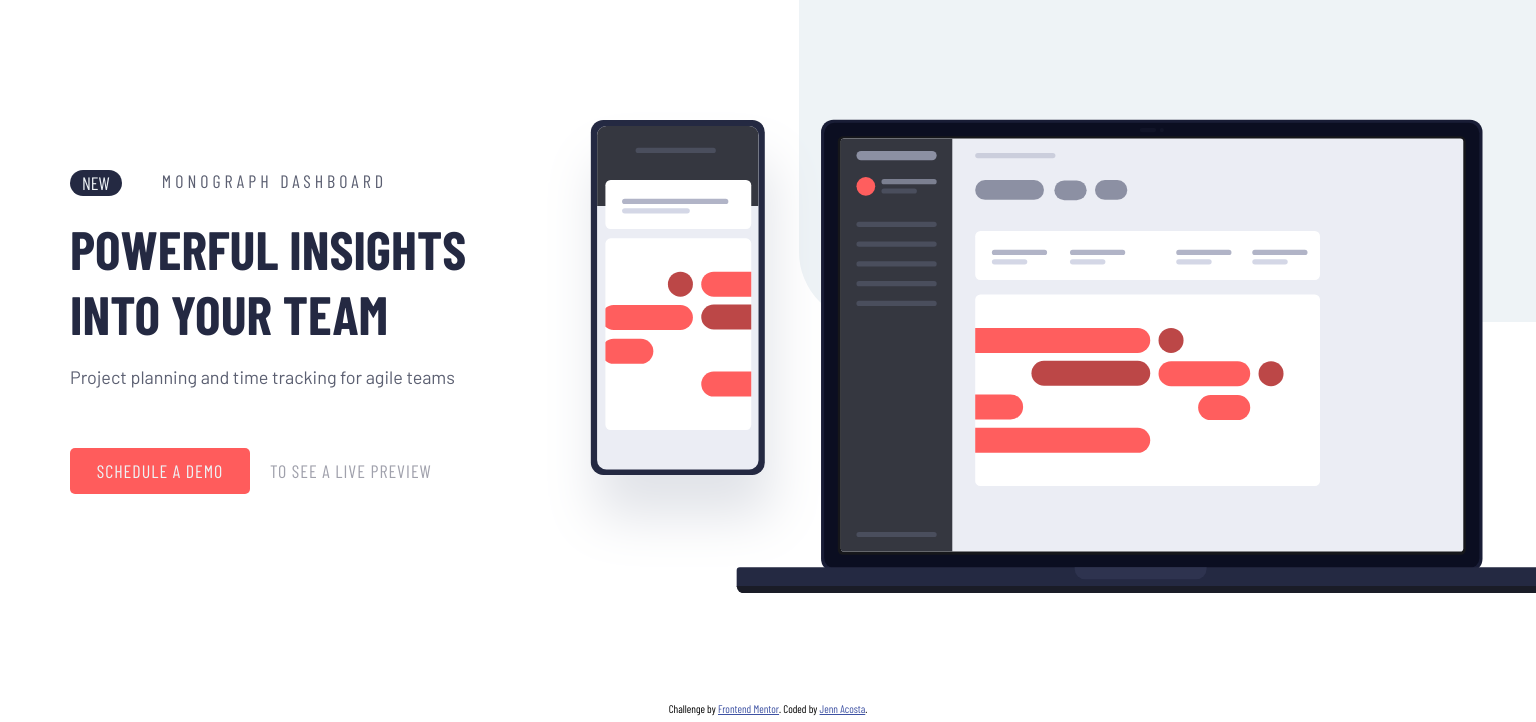
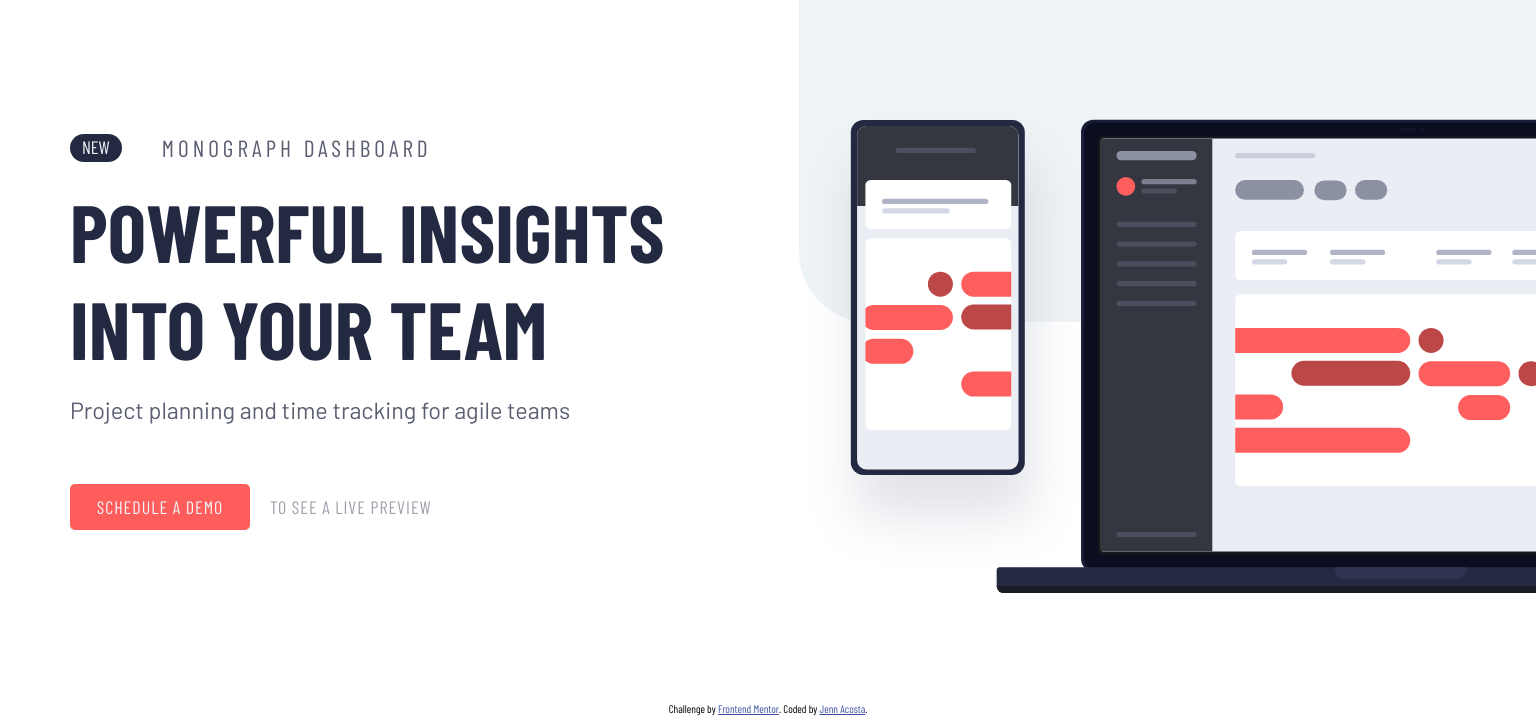
Before and after one commit to jennawlin3/project-tracking-intro-component, a plain HTML site: page index.html in a window 1536 px wide. Shown: the part 78-800 px from the top of the page. Drawn offline with nearby package versions, Linux system fonts and the light colour scheme; a web font is replaced by a local one.

Commit message:
updated styles.css

```diff
--- a/assets/styles.css
+++ b/assets/styles.css
@@ -103,7 +103,6 @@
 .hero-container {
     width: 100vw;
     object-fit: contain;
-    height: 50vh;
     position: relative;
     overflow-x: hidden;
 }
@@ -112,7 +111,7 @@
     content: "";
     position: absolute;
     width: 50vw;
-    height: 70vh;
+    height: 420px;
     background: var(--light-grayish-blue);
     z-index: 1;
     top: 0;
@@ -170,6 +169,7 @@
     align-items: center;
     flex-wrap: wrap;
     margin: 60px 0 40px;
+    gap: 20px;
 }
 
 .buttons-container a {
@@ -213,11 +213,10 @@
 
 @media screen and (min-width: 768px) {
     .hero-container {
-        height: 70vh;
     }
 
     body::after {
-        height: 85vh;
+        height: 500px;
         width: 45vw;
     }
 
@@ -284,7 +283,7 @@
     }
 
     .content-container {
-        width: 50vw;
+        width: 100vw;
         align-items: flex-start;
         padding: 70px;
     }
@@ -304,6 +303,10 @@
 @media screen and (min-width:1366px) {
     .container {
         height: 800px;
+    }
+
+    .product-category {
+        flex-wrap: nowrap;
     }
 
     header {
@@ -326,4 +329,17 @@
         top: 50%;
         transform: translateY(-50%);
     }
+
+    .content-container h1 {
+        font-size: 4.5rem;
+    }
+
+    .content-container p {
+        width: 80%;
+        font-size: 1.3rem;
+    }
+
+    .color-btn {
+        padding: 15px 25px;
+    }
 }
```
